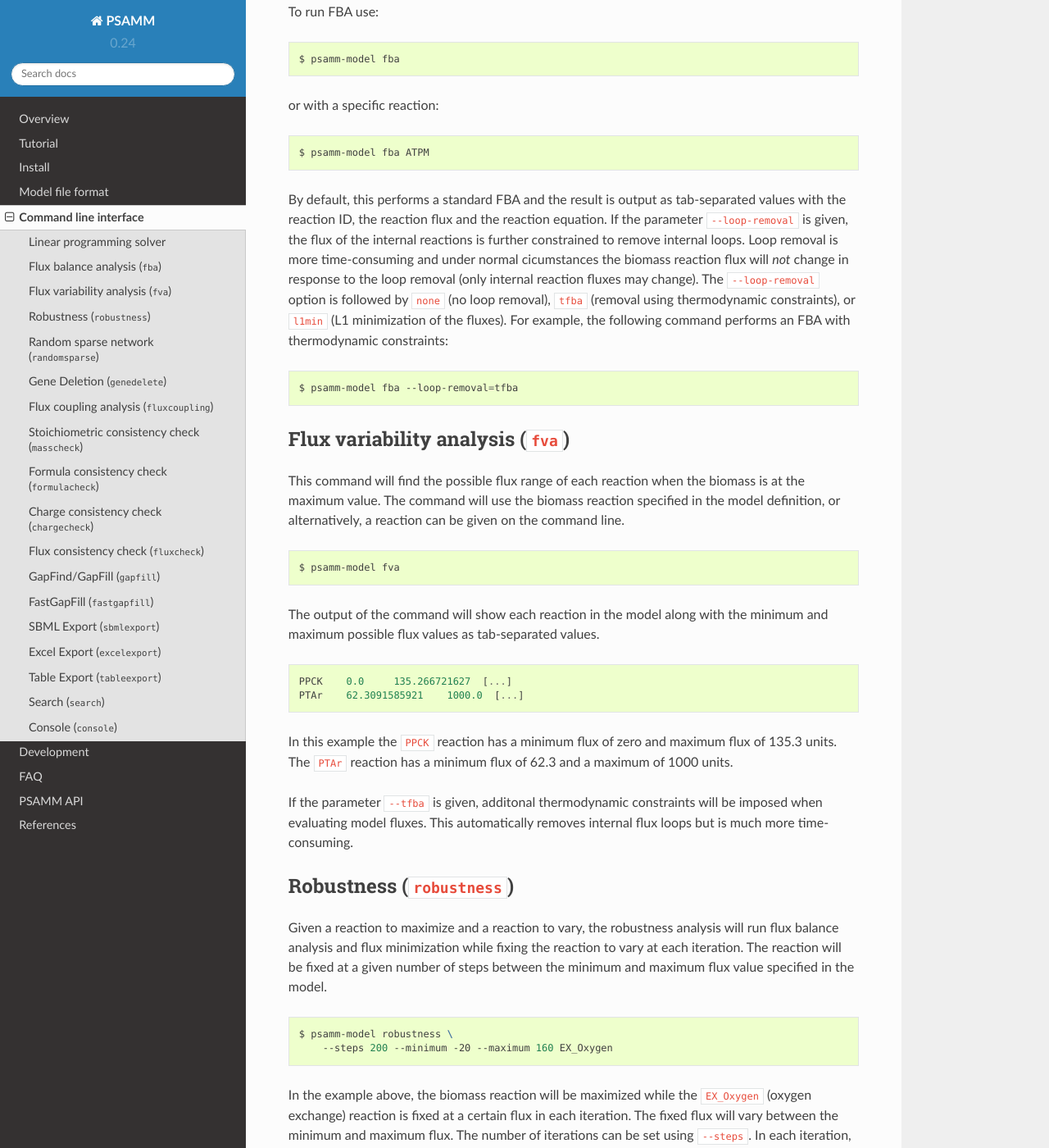
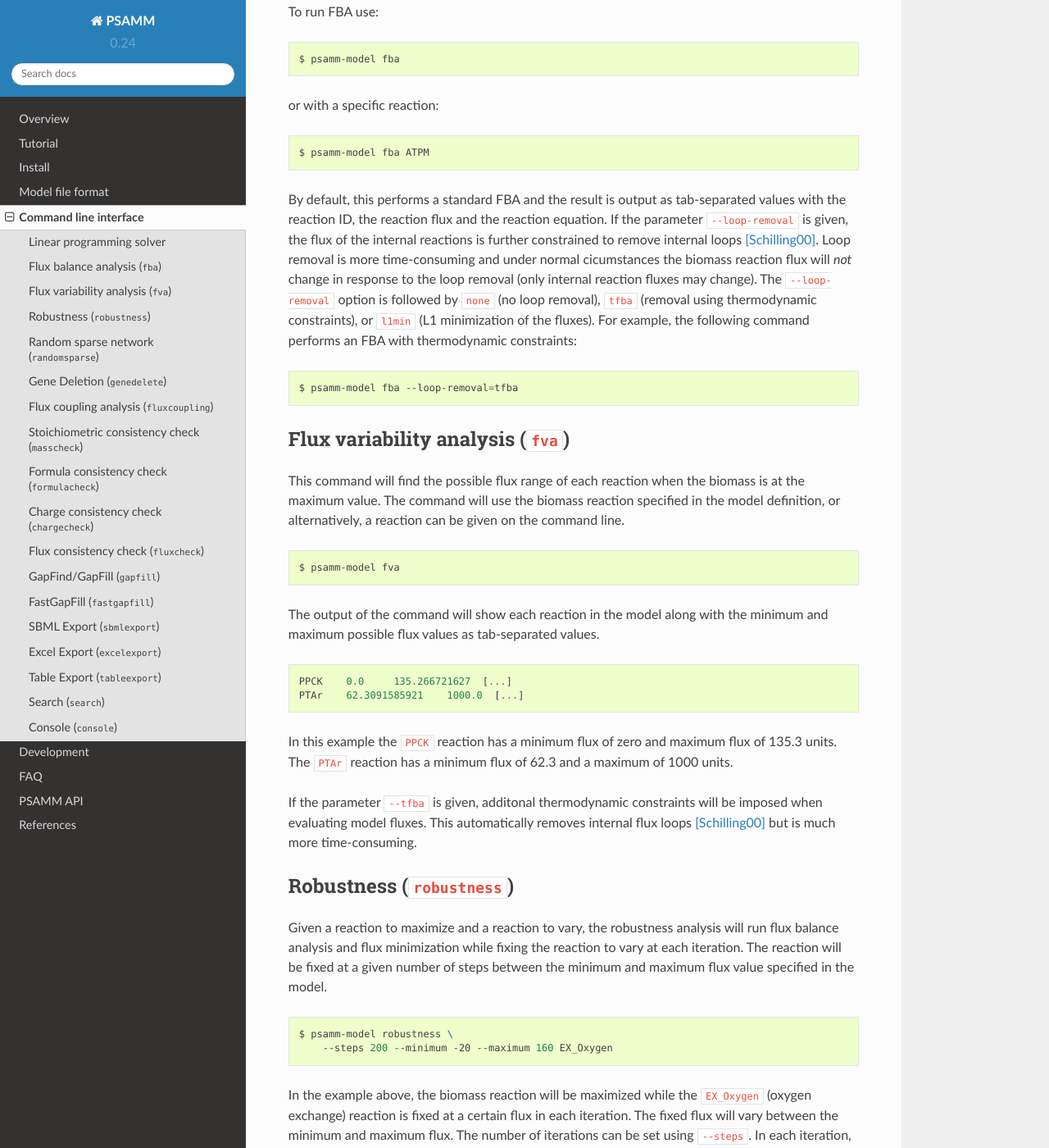
Before and after one commit to zhanglab/psamm, a Sphinx documentation site: the page built from docs/commands.rst, in a window 1280 px wide and 1400 px high, scrolled down 1324 px. Shown: the whole window at 82% size. Built offline with Sphinx 7.4.7 and the Read the Docs theme 2.0.0, drawn with Linux system fonts in a browser that asks for light colours.

Commit message:
docs: Add reference for internal loops

```diff
--- a/docs/commands.rst
+++ b/docs/commands.rst
@@ -80,13 +80,13 @@
 By default, this performs a standard FBA and the result is output as
 tab-separated values with the reaction ID, the reaction flux and the reaction
 equation. If the parameter ``--loop-removal`` is given, the flux of the
-internal reactions is further constrained to remove internal loops. Loop
-removal is more time-consuming and under normal cicumstances the biomass
-reaction flux will *not* change in response to the loop removal (only internal
-reaction fluxes may change). The ``--loop-removal`` option is followed by
-``none`` (no loop removal), ``tfba`` (removal using thermodynamic constraints),
-or ``l1min`` (L1 minimization of the fluxes). For example, the following
-command performs an FBA with thermodynamic constraints:
+internal reactions is further constrained to remove internal loops
+[Schilling00]_. Loop removal is more time-consuming and under normal
+cicumstances the biomass reaction flux will *not* change in response to the
+loop removal (only internal reaction fluxes may change). The ``--loop-removal``
+option is followed by ``none`` (no loop removal), ``tfba`` (removal using
+thermodynamic constraints), or ``l1min`` (L1 minimization of the fluxes). For
+example, the following command performs an FBA with thermodynamic constraints:
 
 .. code-block:: shell
 
@@ -116,7 +116,7 @@
 
 If the parameter ``--tfba`` is given, additonal thermodynamic constraints will
 be imposed when evaluating model fluxes. This automatically removes internal
-flux loops but is much more time-consuming.
+flux loops [Schilling00]_ but is much more time-consuming.
 
 Robustness (``robustness``)
 ---------------------------
--- a/docs/references.rst
+++ b/docs/references.rst
@@ -14,6 +14,10 @@
 .. [Muller13] Müller AC, Bockmayr A. Fast thermodynamically constrained flux
     variability analysis. Bioinformatics. 2013;29: 903–909.
     :doi:`10.1093/bioinformatics/btt059`.
+.. [Schilling00] Schilling CH, Letscher D, Palsson BO. Theory for the systemic
+    definition of metabolic pathways and their use in interpreting metabolic
+    function from a pathway-oriented perspective. J Theor Biol. 2000;203:
+    229–48. :doi:`10.1006/jtbi.2000.1073`.
 .. [Thiele14] Thiele I, Vlassis N, Fleming RMT. fastGapFill: efficient gap
     filling in metabolic networks. Bioinformatics. 2014;30: 2529–31.
     :doi:`10.1093/bioinformatics/btu321`.
```
Also changed, not shown: 1 other file.
